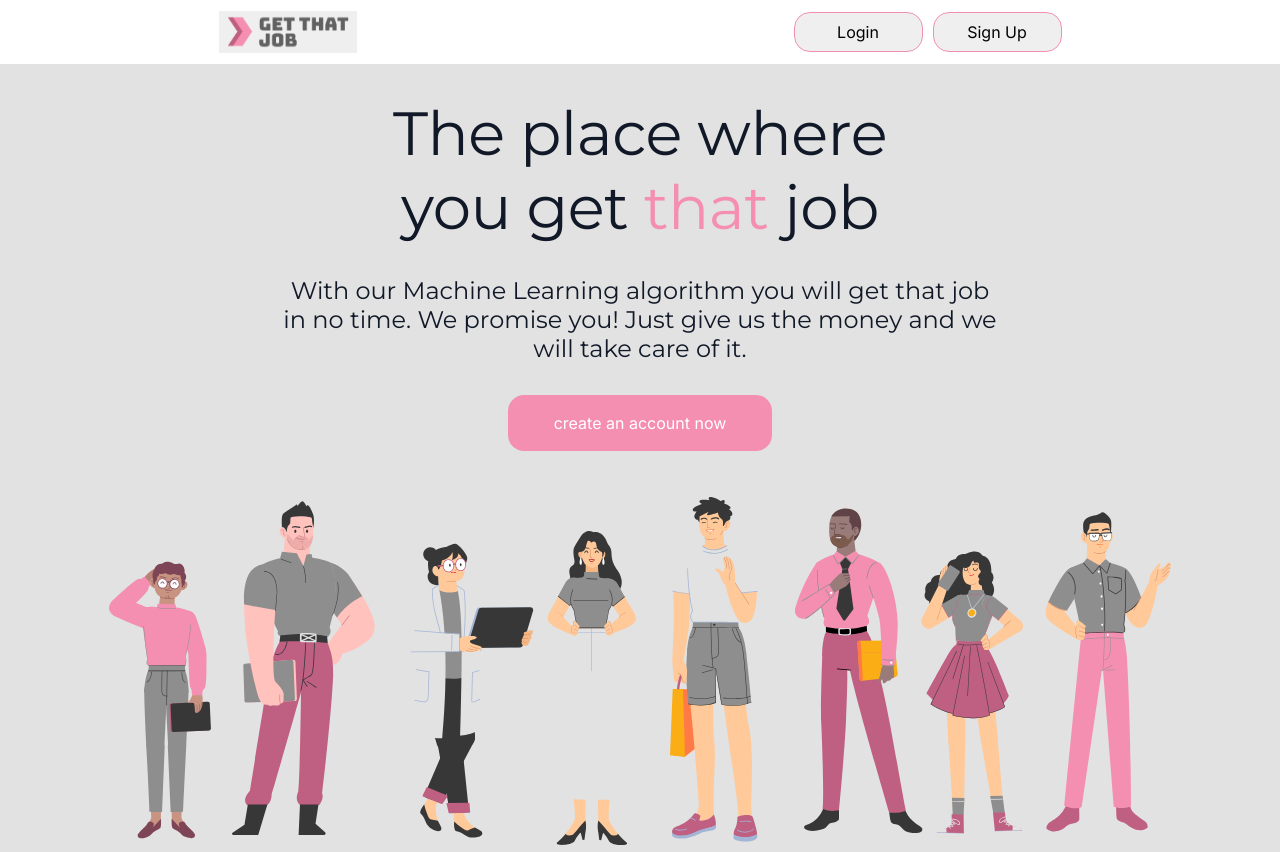
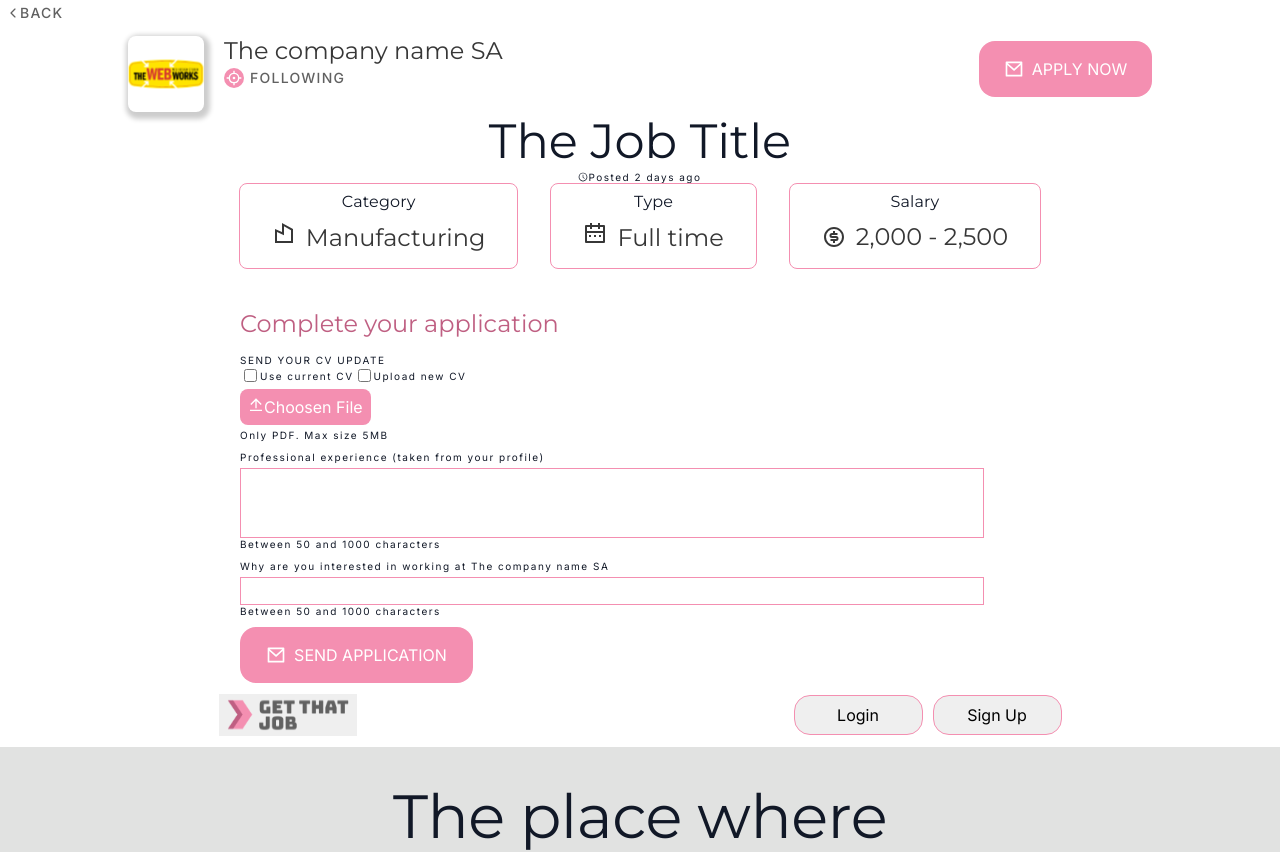
Before and after one commit to Brunosz19/getThatJob-React, a React (Create React App) app: page /jobapp in a window 1280 px wide. Shown: the top 852 px of the page. Built offline with nearby package versions, Linux system fonts and the light colour scheme.

Commit message:
ADD: application job css

```diff
--- a/src/AuthenticatedApp.js
+++ b/src/AuthenticatedApp.js
@@ -1,4 +1,5 @@
 import { Route, Routes } from "react-router-dom";
+import ApplicationJob from "./pages/application-job-page";
 
 function AuthenticatedApp() {
   function Home(){
@@ -11,6 +12,7 @@ function AuthenticatedApp() {
     <div>
       <Routes>
         <Route path="/" element={<Home />} />
+        <Route path="/jobapp" element={<ApplicationJob />} />
       </Routes>
     </div>
   );
--- a/src/UnauthenticatedApp.js
+++ b/src/UnauthenticatedApp.js
@@ -8,12 +8,16 @@ import LandingPage from "./pages/landing-page";
 import { useAuth } from "./context/auth-context";
 import LoginPage from "./pages/login-page";
 import SignUpPage from "./pages/signup-page";
+import ApplicationJob from "./pages/application-job-page";
 
 function UnauthenticatedApp() {
   const { showLogin } = useAuth();
 
   return (
     <>
+      <Routes>
+      <Route path="/jobapp" element={<ApplicationJob />} />
+      </Routes>
       <Header />
       { showLogin === "landing" && (
         <LandingPage />
--- /dev/null
+++ b/src/pages/application-job-page.js
@@ -0,0 +1,157 @@
+import styled from "@emotion/styled";
+import LogoCompany from "../styles/img/LogoCompany.svg";
+import { IoIosArrowBack } from "react-icons/io";
+import { RiMailLine, RiFocus3Line, RiUploadLine, RiBuilding3Line, RiCalendar2Line, RiMoneyDollarCircleLine } from "react-icons/ri"
+import { AiOutlineClockCircle } from "react-icons/ai";
+import { StyledButton } from "../components/input";
+
+
+export default function ApplicationJob(){
+
+    const BackButton = styled("button")`
+        font-family: 'Inter';
+        font-style: normal;
+        font-weight: 500;
+        font-size: 14px;
+        line-height: 24px;
+        letter-spacing: 1.25px;
+        color: #616161;
+        background-color: white;
+        border: none;
+        display: flex;
+        align-items: center;
+    `;
+
+    const JobSubTitle = styled("h3")`
+        font-family: 'Montserrat';
+        font-style: normal;
+        font-weight: 400;
+        font-size: 24px;
+        line-height: 29px;
+        color: #BF5F82;
+        margin: 10px 0 16px;
+    `;
+
+    const ApplyButton = styled("button")`
+        padding: 16px 24px;
+        gap: 8px;
+        width: 173px;
+        height: 56px;
+        background: #F48FB1;
+        border-radius: 16px;
+        border: none;
+        color: white;
+        display: flex;
+        align-items: center;
+        justify-content: center;
+    `;
+
+    const JobTitle = styled("h1")`
+        font-family: 'Montserrat';
+        font-style: normal;
+        font-weight: 400;
+        font-size: 48px;
+        line-height: 59px;
+    `;
+
+    const JobCreateDate = styled("p")`
+        font-family: 'Inter';
+        font-style: normal;
+        font-weight: 400;
+        font-size: 10px;
+        line-height: 12px;
+        letter-spacing: 1.5px;
+        display: flex;
+        align-items: center;
+    `;
+
+    const JobData = styled("h4")`
+        font-family: 'Montserrat';
+        font-style: normal;
+        font-weight: 400;
+        font-size: 16px;
+        line-height: 20px;
+        letter-spacing: 0.15px;
+    `;
+
+    const FileButton = styled("file")`
+        border: none;
+        border-radius: 8px;
+        width: 80px;
+        height: 40px;
+        background: #F48FB1;
+        cursor: pointer;
+        padding: 8px;
+        gap: 8px;
+        color: white;
+        margin-top: 40px;
+    `;
+
+    return (
+        <div>
+            <BackButton><IoIosArrowBack/>BACK</BackButton>
+            <div style={{display: "flex", justifyContent: "center"}}>
+                <div style={{display: "flex", alignItems: "center", justifyContent: "space-between", width: "80vw",}}>
+                    <div style={{display: "flex"}}>
+                        <img src={LogoCompany} style={{boxShadow: "2px 3px 5px 4px rgba(0, 0, 0, 0.2)", borderRadius: "8px", marginRight: "20px", marginTop: "10px"}}></img>
+                        <div>
+                            <JobSubTitle style={{color: "#373737", marginBottom: "0",}}>The company name SA</JobSubTitle>
+                            <div style={{display: "flex", alignItems: "center"}}>
+                                <div style={{borderRadius: "50%", width: "20px", height: "20px", background: "#F48FB1", display: "flex", alignItems: "center", justifyContent: "center", color: "white",}}><RiFocus3Line/></div>
+                                <BackButton>FOLLOWING</BackButton>
+                            </div>
+                        </div>
+                    </div>
+                    <ApplyButton><RiMailLine style={{width: "20px", height: "20px"}}/>APPLY NOW</ApplyButton>
+                </div>
+            </div>
+            <section style={{display: "flex", flexDirection: "column", alignItems: "center"}}>
+                <JobTitle>The Job Title</JobTitle>
+                <JobCreateDate><AiOutlineClockCircle/>Posted 2 days ago</JobCreateDate>
+                <div style={{display: "flex", gap: "32px",}}>
+                    <div style={{display: "flex", flexDirection: "column", alignItems: "center", border: "1px solid #F48FB1", borderRadius: "8px"}}>
+                        <JobData style={{paddingTop: "8px"}}>Category</JobData>
+                        <JobSubTitle style={{color: "#373737", padding: "0 32px",}}><RiBuilding3Line style={{marginRight: "10px"}}/>Manufacturing</JobSubTitle>
+                    </div>
+                    <div style={{display: "flex", flexDirection: "column", alignItems: "center", border: "1px solid #F48FB1", borderRadius: "8px"}}>
+                        <JobData style={{paddingTop: "8px"}}>Type</JobData>
+                        <JobSubTitle style={{color: "#373737", padding: "0 32px",}}><RiCalendar2Line style={{marginRight: "10px"}}/>Full time</JobSubTitle>
+                    </div>
+                    <div style={{display: "flex", flexDirection: "column", alignItems: "center", border: "1px solid #F48FB1", borderRadius: "8px"}}>
+                        <JobData style={{paddingTop: "8px"}}>Salary</JobData>
+                        <JobSubTitle style={{color: "#373737", padding: "0 32px", display: "flex", alignItems: "center",}}><RiMoneyDollarCircleLine style={{marginRight: "10px"}}/>2,000 - 2,500</JobSubTitle>
+                    </div>
+                </div>
+                <div style={{width: "800px", marginTop: "30px"}}>
+                    <JobSubTitle>Complete your application</JobSubTitle>
+                    <JobCreateDate>SEND YOUR CV UPDATE</JobCreateDate>
+                    <div style={{display: "flex", alignItems: "center", marginBottom: "10px"}}>
+                        <input type="checkbox"/>
+                        <JobCreateDate>Use current CV</JobCreateDate>
+                        <input type="checkbox"/>
+                        <JobCreateDate>Upload new CV</JobCreateDate>
+                    </div>
+                    <FileButton><RiUploadLine/>Choosen File</FileButton>
+                    <input type="file" style={{display: "none"}}/>
+                    <JobCreateDate style={{marginTop: "10px"}}>Only PDF. Max size 5MB</JobCreateDate>
+                    <JobCreateDate style={{marginBottom: "5px", marginTop: "10px"}}>Professional experience (taken from your profile)</JobCreateDate>
+                    <input type="text" style={{
+                        border: "1px solid #F48FB1",
+                        width: "744px",
+                        height: "70px",
+                        outline: "none",
+                        }}/>
+                    <JobCreateDate>Between 50 and 1000 characters</JobCreateDate>
+                    <JobCreateDate style={{marginBottom: "5px", marginTop: "10px"}}>Why are you interested in working at The company name SA</JobCreateDate>
+                    <input type="text" style={{
+                        width: "744px",
+                        border: "1px solid #F48FB1",
+                        outline: "none",
+                        }}/>
+                    <JobCreateDate>Between 50 and 1000 characters</JobCreateDate>
+                    <ApplyButton style={{marginTop: "10px", width: "233px",}}><RiMailLine style={{width: "20px", height: "20px"}}/>SEND APPLICATION</ApplyButton>
+                </div>
+            </section>
+        </div>
+    )
+}
--- a/src/pages/landing-page.js
+++ b/src/pages/landing-page.js
@@ -118,6 +118,7 @@ export default function LandingPage() {
             </ProgrammersProfile>
           </div>
         </section>
+        <Link to="/jobapp">To Job</Link>
       </section>
     );
   }
```
